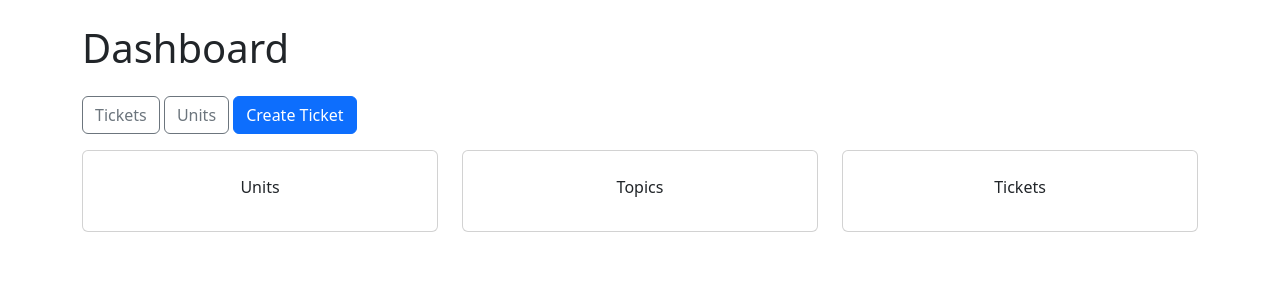
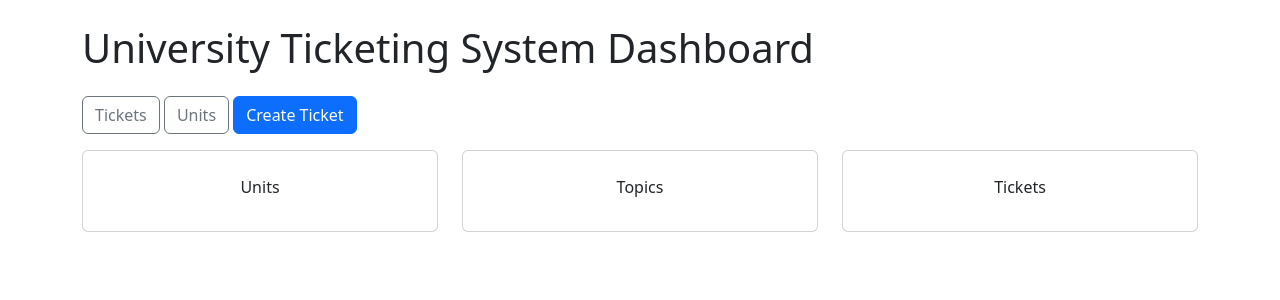
Before and after one commit to missfavour97/Ticketing_System, a Django app: template tickets/templates/tickets/dashboard.html in a window 1280 px wide. Shown: the top 300 px of the page. Run offline with Django 5.2, Linux system fonts and the light colour scheme; the template is opened without the code that fills it, so the values that code supplies are empty.

Commit message:
Update page titles for consistency across dashboard and ticket list

```diff
--- a/tickets/templates/tickets/dashboard.html
+++ b/tickets/templates/tickets/dashboard.html
@@ -1,14 +1,14 @@
 <!DOCTYPE html>
 <html>
 <head>
-    <title>Dashboard</title>
+    <title>University Ticketing System</title>
     <link href="https://cdn.jsdelivr.net/npm/bootstrap@5.3.0/dist/css/bootstrap.min.css" rel="stylesheet">
 </head>
 <body>
 
 <div class="container mt-4">
 
-    <h1 class="mb-4">Dashboard</h1>
+    <h1 class="mb-4">University Ticketing System Dashboard</h1>
 
     <div class="mb-3">
         <a href="/api/ui/tickets/" class="btn btn-outline-secondary">Tickets</a>
--- a/tickets/templates/tickets/ticket_list.html
+++ b/tickets/templates/tickets/ticket_list.html
@@ -1,7 +1,7 @@
 <!DOCTYPE html>
 <html>
 <head>
-    <title>Tickets</title>
+    <title>University Tickets</title>
     <link href="https://cdn.jsdelivr.net/npm/bootstrap@5.3.0/dist/css/bootstrap.min.css" rel="stylesheet">
 </head>
 <body>
@@ -17,7 +17,7 @@
         <a href="/api/ui/tickets/create/" class="btn btn-outline-primary">Create Ticket</a>
     </div>
 
-    <h1 class="mb-4">Tickets</h1>
+    <h1 class="mb-4">University Support Tickets</h1>
 
     <a href="/api/ui/tickets/create/" class="btn btn-primary mb-3">Create Ticket</a>
 
```
